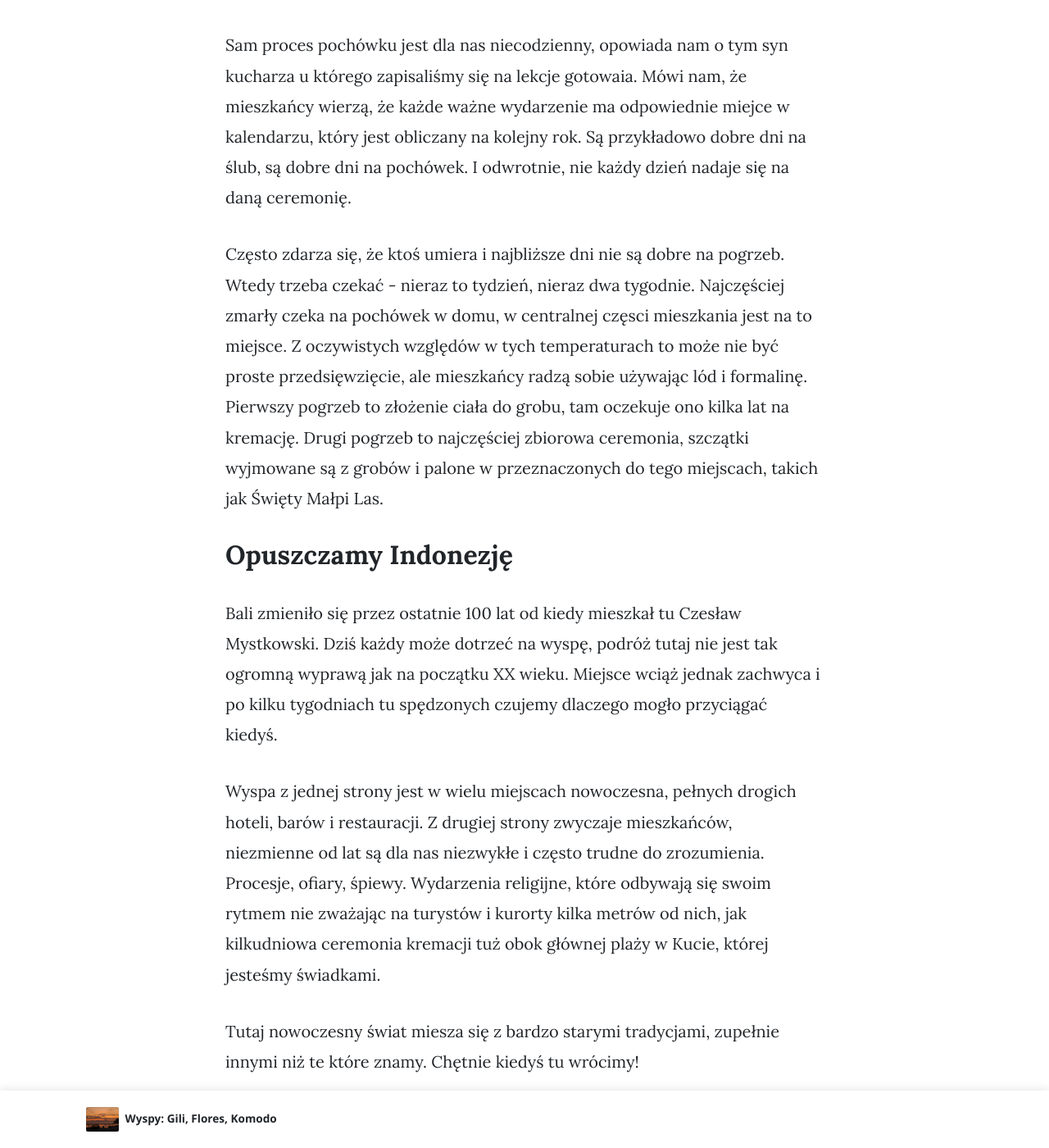
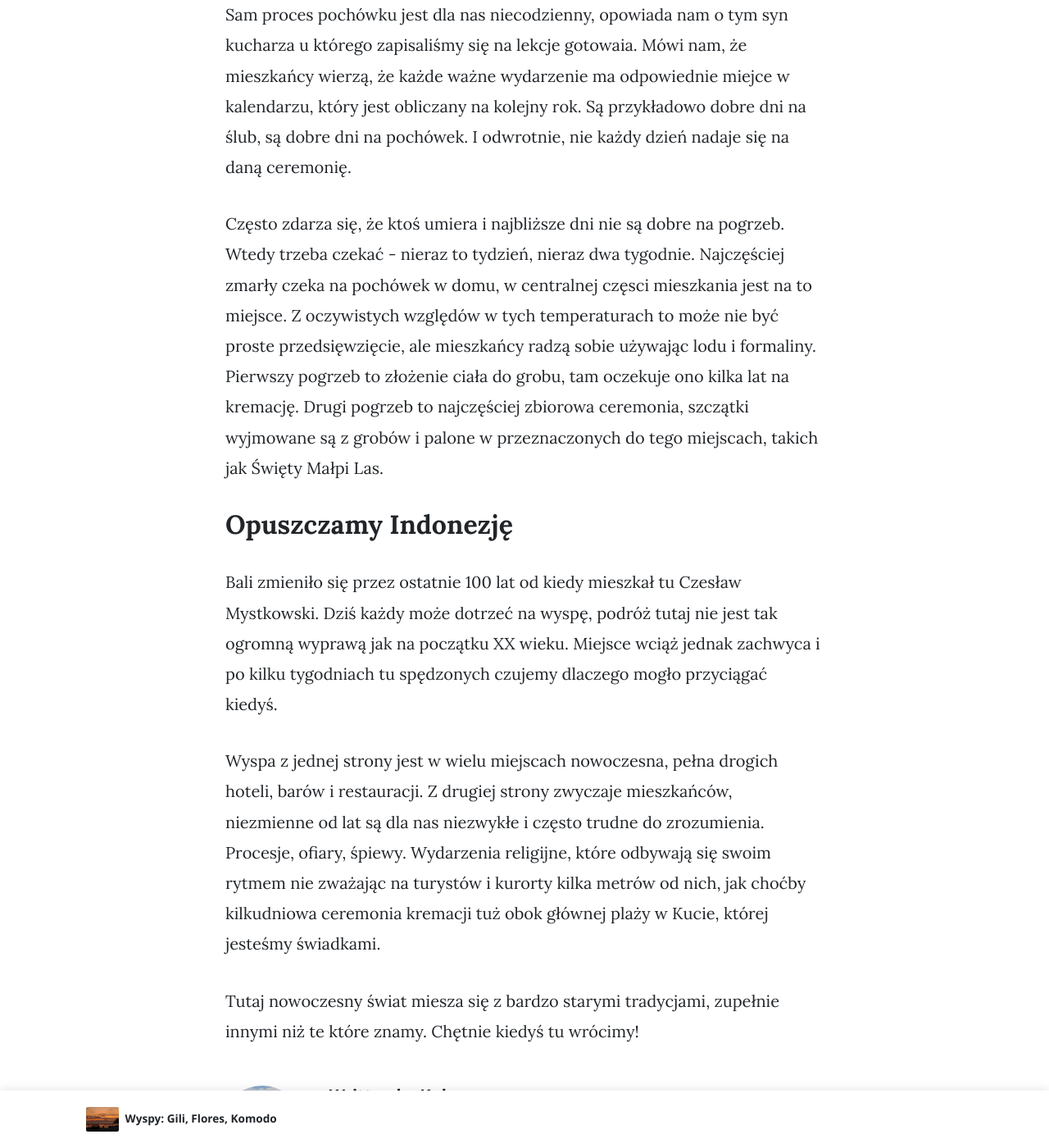
Before and after one commit to kubaguzik77/curlyadventures, a Jekyll site: the page built from _posts/2019-10-21-agun-rai.md, in a window 1280 px wide and 1400 px high, scrolled down 6888 px. Shown: the whole window at 82% size. Built offline with Jekyll 4.4.1, drawn with Linux system fonts in a browser that asks for light colours; nearby versions of some CDN libraries; some of the changed text lies outside the part shown.

Commit message:
artist fixes

```diff
--- a/_posts/2019-10-21-agun-rai.md
+++ b/_posts/2019-10-21-agun-rai.md
@@ -52,16 +52,16 @@
 
 Las jest odwiedzany codziennie przez całe rzesze turystów, głównie ze względu na kilkaset małp które w nim mieszka. Małpy na pierwszy rzut oka wyglądają sympatycznie, ale mieszkańcy ich nie lubią, często są agresywne. My dość szybko dowiadujemy się jak są bezczelne. Kiedy ja robię zdjęcie Magdzie, małpa zakrada się od tyłu, wskakuje na mój plecak i kradnie z kieszeni żel antybakteryjny do rąk. Lepiej żel, niż portfel.
 
-Poza samymi małpami można tu jednak zobaczyć też tajemnicze, surowe budowle hinduistycznych świątyń poukrywane między drzewami. Dla Balijczyków to miejsce jest wyjątkowe, co jakiś czas las zamykany jest dla zwiedzających i wypełnia go monotonna, ceremonialna muzyka. Tutaj odbywają się kremacje i pochówki zmarłych mieszkańców. Niestety, turyści często nie o tym nie wiedzą.
+Poza samymi małpami można tu jednak zobaczyć też tajemnicze, surowe budowle hinduistycznych świątyń poukrywane między drzewami. Dla Balijczyków to miejsce jest wyjątkowe, co jakiś czas las zamykany jest dla zwiedzających i wypełnia go monotonna, ceremonialna muzyka. Tutaj odbywają się kremacje i pochówki zmarłych mieszkańców.
 
 Sam proces pochówku jest dla nas niecodzienny, opowiada nam o tym syn kucharza u którego zapisaliśmy się na lekcje gotowaia. Mówi nam, że mieszkańcy wierzą, że każde ważne wydarzenie ma odpowiednie miejce w kalendarzu, który jest obliczany na kolejny rok. Są przykładowo dobre dni na ślub, są dobre dni na pochówek. I odwrotnie, nie każdy dzień nadaje się na daną ceremonię.
 
-Często zdarza się, że ktoś umiera i najbliższe dni nie są dobre na pogrzeb. Wtedy trzeba czekać - nieraz to tydzień, nieraz dwa tygodnie. Najczęściej zmarły czeka na pochówek w domu, w centralnej częsci mieszkania jest na to miejsce. Z oczywistych względów w tych temperaturach to może nie być proste przedsięwzięcie, ale mieszkańcy radzą sobie używając lód i formalinę. Pierwszy pogrzeb to złożenie ciała do grobu, tam oczekuje ono kilka lat na kremację. Drugi pogrzeb to najczęściej zbiorowa ceremonia, szczątki wyjmowane są z grobów i palone w przeznaczonych do tego miejscach, takich jak Święty Małpi Las.
+Często zdarza się, że ktoś umiera i najbliższe dni nie są dobre na pogrzeb. Wtedy trzeba czekać - nieraz to tydzień, nieraz dwa tygodnie. Najczęściej zmarły czeka na pochówek w domu, w centralnej częsci mieszkania jest na to miejsce. Z oczywistych względów w tych temperaturach to może nie być proste przedsięwzięcie, ale mieszkańcy radzą sobie używając lodu i formaliny. Pierwszy pogrzeb to złożenie ciała do grobu, tam oczekuje ono kilka lat na kremację. Drugi pogrzeb to najczęściej zbiorowa ceremonia, szczątki wyjmowane są z grobów i palone w przeznaczonych do tego miejscach, takich jak Święty Małpi Las.
 
 ## Opuszczamy Indonezję
 
 Bali zmieniło się przez ostatnie 100 lat od kiedy mieszkał tu Czesław Mystkowski. Dziś każdy może dotrzeć na wyspę, podróż tutaj nie jest tak ogromną wyprawą jak na początku XX wieku. Miejsce wciąż jednak zachwyca i po kilku tygodniach tu spędzonych czujemy dlaczego mogło przyciągać kiedyś.
 
-Wyspa z jednej strony jest w wielu miejscach nowoczesna, pełnych drogich hoteli, barów i restauracji. Z drugiej strony zwyczaje mieszkańców, niezmienne od lat są dla nas niezwykłe i często trudne do zrozumienia. Procesje, ofiary, śpiewy. Wydarzenia religijne, które odbywają się swoim rytmem nie zważając na turystów i kurorty kilka metrów od nich, jak kilkudniowa  ceremonia kremacji tuż obok głównej plaży w Kucie, której jesteśmy świadkami.
+Wyspa z jednej strony jest w wielu miejscach nowoczesna, pełna drogich hoteli, barów i restauracji. Z drugiej strony zwyczaje mieszkańców, niezmienne od lat są dla nas niezwykłe i często trudne do zrozumienia. Procesje, ofiary, śpiewy. Wydarzenia religijne, które odbywają się swoim rytmem nie zważając na turystów i kurorty kilka metrów od nich, jak choćby kilkudniowa ceremonia kremacji tuż obok głównej plaży w Kucie, której jesteśmy świadkami.
 
 Tutaj nowoczesny świat miesza się z bardzo starymi tradycjami, zupełnie innymi niż te które znamy. Chętnie kiedyś tu wrócimy!
```
Also changed, not shown: other parts of _posts/2019-10-21-agun-rai.md (+1 -1 lines).
